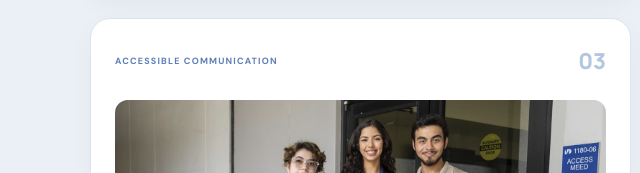
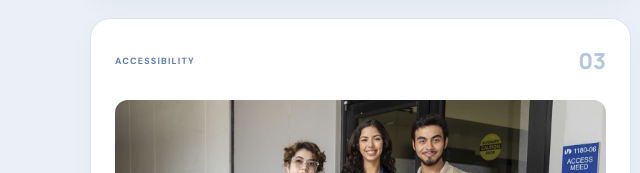
Before and after one commit to valentinanburgos/valentinanburgos.github.io, a plain HTML site: page experience.html in a window 1280 px wide. Shown: the part 3267-3440 px from the top of the page, 0-640 px from the left. Drawn offline with Linux system fonts and the light colour scheme.

Commit message:
Change label from 'ACCESSIBLE COMMUNICATION' to 'ACCESSIBILITY'

```diff
--- a/experience.html
+++ b/experience.html
@@ -278,7 +278,7 @@
 
         <article class="exp-feature">
           <div class="exp-feature-top">
-            <span class="exp-feature-label">ACCESSIBLE COMMUNICATION</span>
+            <span class="exp-feature-label">ACCESSIBILITY</span>
             <span class="exp-feature-number">03</span>
           </div>
           <div class="exp-photo-placeholder">
```
